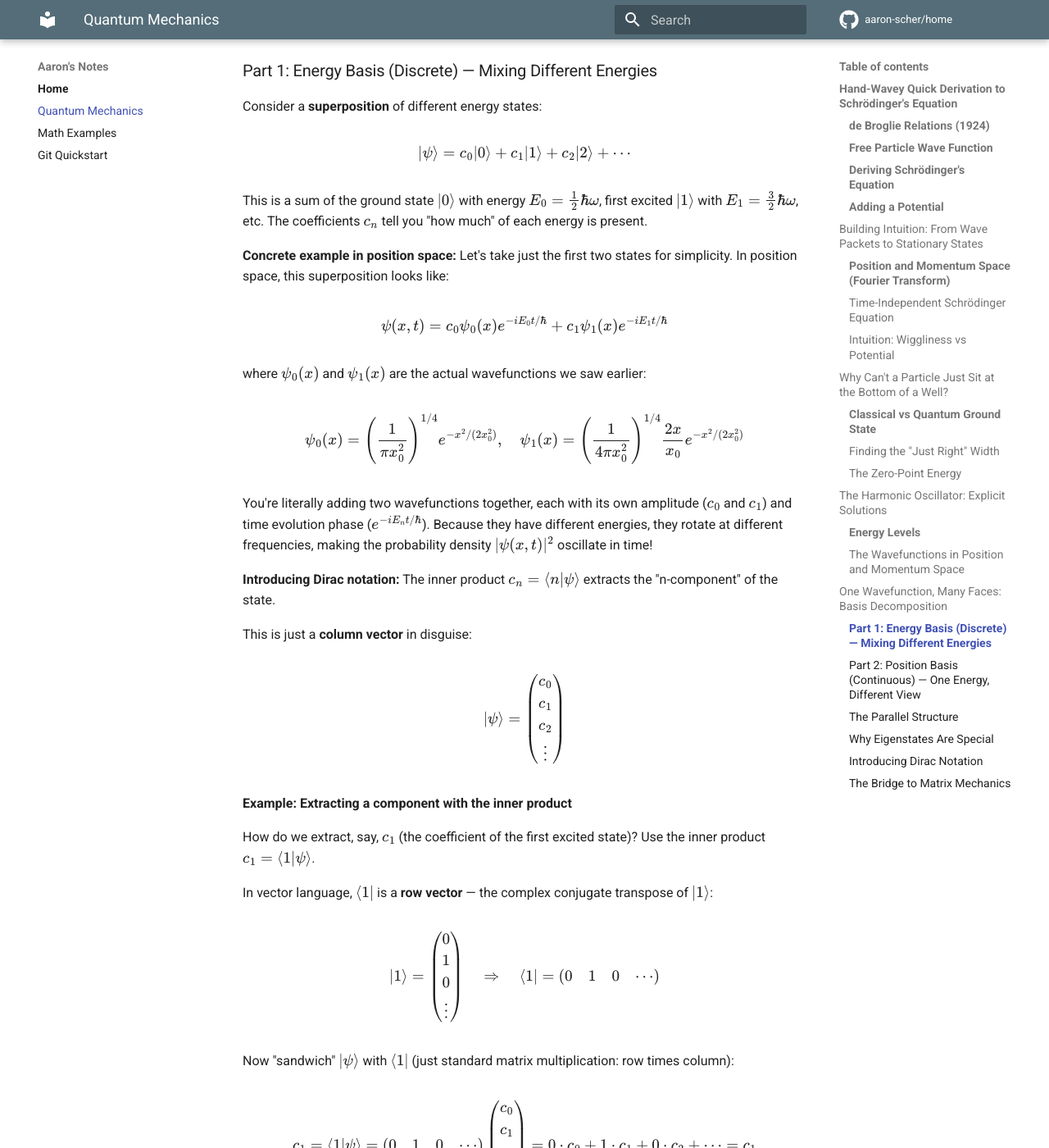
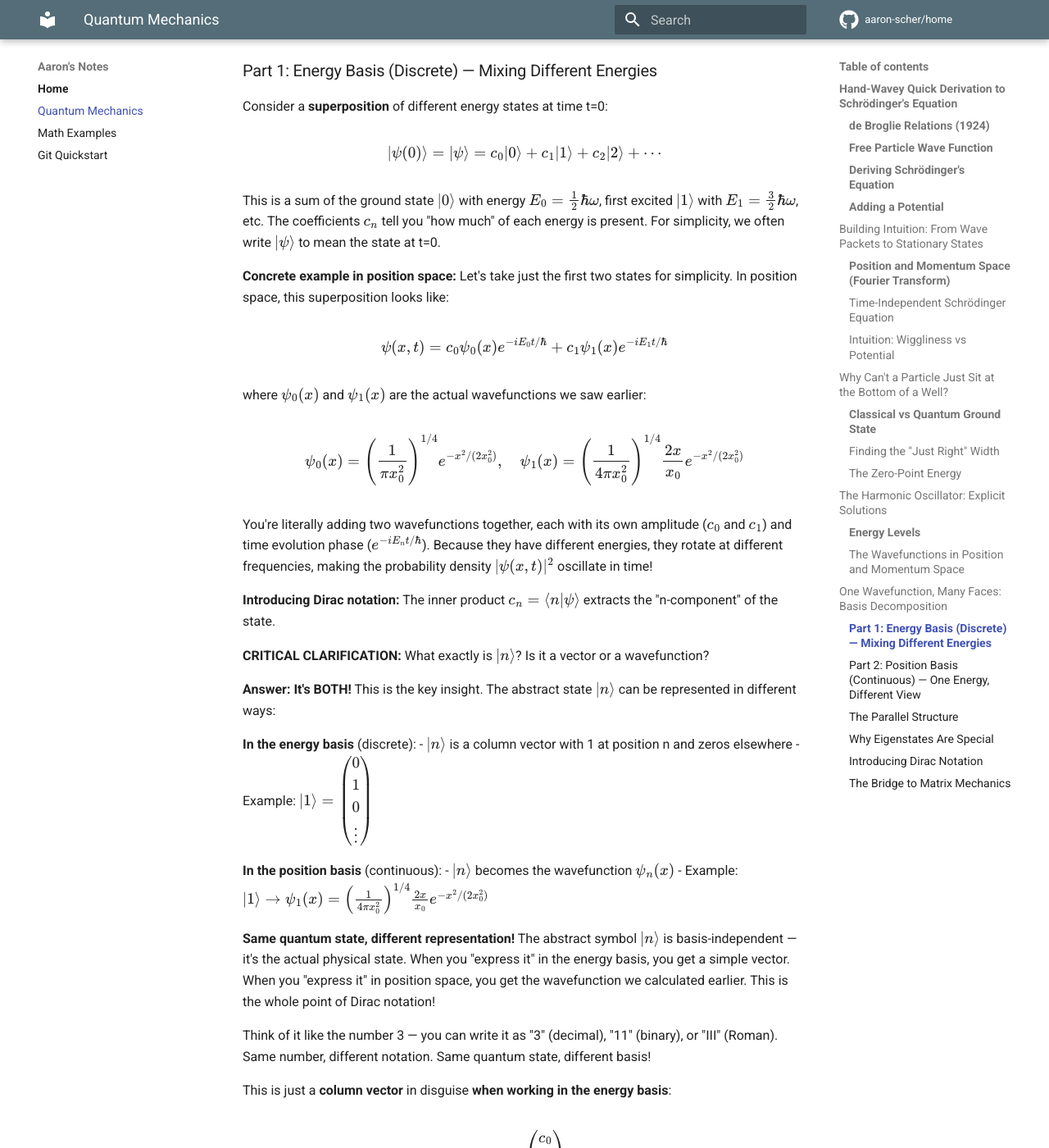
Before and after one commit to aaron-scher/home, an MkDocs documentation site: the page built from docs/quantum-mechanics.md, in a window 1280 px wide and 1400 px high, scrolled down 9993 px. Shown: the whole window at 82% size. Built offline with MkDocs 1.6.1 and Material for MkDocs 9.7.7, drawn with Linux system fonts in a browser that asks for light colours; comment, search, counter and statistics services are not loaded.

Commit message:
Clarify |n⟩ is both vector AND wavefunction (basis-dependent)
- Address confusion: is |n⟩ a vector or wavefunction?
- Answer: BOTH! Same state, different representations
- Energy basis: column vector [0,1,0,...]
- Position basis: wavefunction ψ_n(x)
- Add analogy: like 3 = "11" (binary) = "III" (Roman)
- Clarify |ψ⟩ = |ψ(0)⟩ for time-independent context
- This is THE central concept of Dirac notation

🤖 Generated with [Claude Code](https://claude.com/claude-code)

Co-Authored-By: Claude <noreply@anthropic.com>

```diff
--- a/docs/quantum-mechanics.md
+++ b/docs/quantum-mechanics.md
@@ -350,13 +350,13 @@ Let's see how the same math structure appears in both cases.
 
 ### Part 1: Energy Basis (Discrete) — Mixing Different Energies
 
-Consider a **superposition** of different energy states:
+Consider a **superposition** of different energy states at time t=0:
 
 $$
-|\psi\rangle = c_0|0\rangle + c_1|1\rangle + c_2|2\rangle + \cdots
+|\psi(0)\rangle = |\psi\rangle = c_0|0\rangle + c_1|1\rangle + c_2|2\rangle + \cdots
 $$
 
-This is a sum of the ground state $|0\rangle$ with energy $E_0 = \frac{1}{2}\hbar\omega$, first excited $|1\rangle$ with $E_1 = \frac{3}{2}\hbar\omega$, etc. The coefficients $c_n$ tell you "how much" of each energy is present.
+This is a sum of the ground state $|0\rangle$ with energy $E_0 = \frac{1}{2}\hbar\omega$, first excited $|1\rangle$ with $E_1 = \frac{3}{2}\hbar\omega$, etc. The coefficients $c_n$ tell you "how much" of each energy is present. For simplicity, we often write $|\psi\rangle$ to mean the state at t=0.
 
 **Concrete example in position space:** Let's take just the first two states for simplicity. In position space, this superposition looks like:
 
@@ -374,7 +374,23 @@ You're literally adding two wavefunctions together, each with its own amplitude
 
 **Introducing Dirac notation:** The inner product $c_n = \langle n|\psi\rangle$ extracts the "n-component" of the state.
 
-This is just a **column vector** in disguise:
+**CRITICAL CLARIFICATION:** What exactly is $|n\rangle$? Is it a vector or a wavefunction?
+
+**Answer: It's BOTH!** This is the key insight. The abstract state $|n\rangle$ can be represented in different ways:
+
+**In the energy basis** (discrete):
+- $|n\rangle$ is a column vector with 1 at position n and zeros elsewhere
+- Example: $|1\rangle = \begin{pmatrix} 0 \\ 1 \\ 0 \\ \vdots \end{pmatrix}$
+
+**In the position basis** (continuous):
+- $|n\rangle$ becomes the wavefunction $\psi_n(x)$
+- Example: $|1\rangle \rightarrow \psi_1(x) = \left(\frac{1}{4\pi x_0^2}\right)^{1/4} \frac{2x}{x_0} e^{-x^2/(2x_0^2)}$
+
+**Same quantum state, different representation!** The abstract symbol $|n\rangle$ is basis-independent — it's the actual physical state. When you "express it" in the energy basis, you get a simple vector. When you "express it" in position space, you get the wavefunction we calculated earlier. This is the whole point of Dirac notation!
+
+Think of it like the number 3 — you can write it as "3" (decimal), "11" (binary), or "III" (Roman). Same number, different notation. Same quantum state, different basis!
+
+This is just a **column vector** in disguise **when working in the energy basis**:
 
 $$
 |\psi\rangle = \begin{pmatrix} c_0 \\ c_1 \\ c_2 \\ \vdots \end{pmatrix}
```
